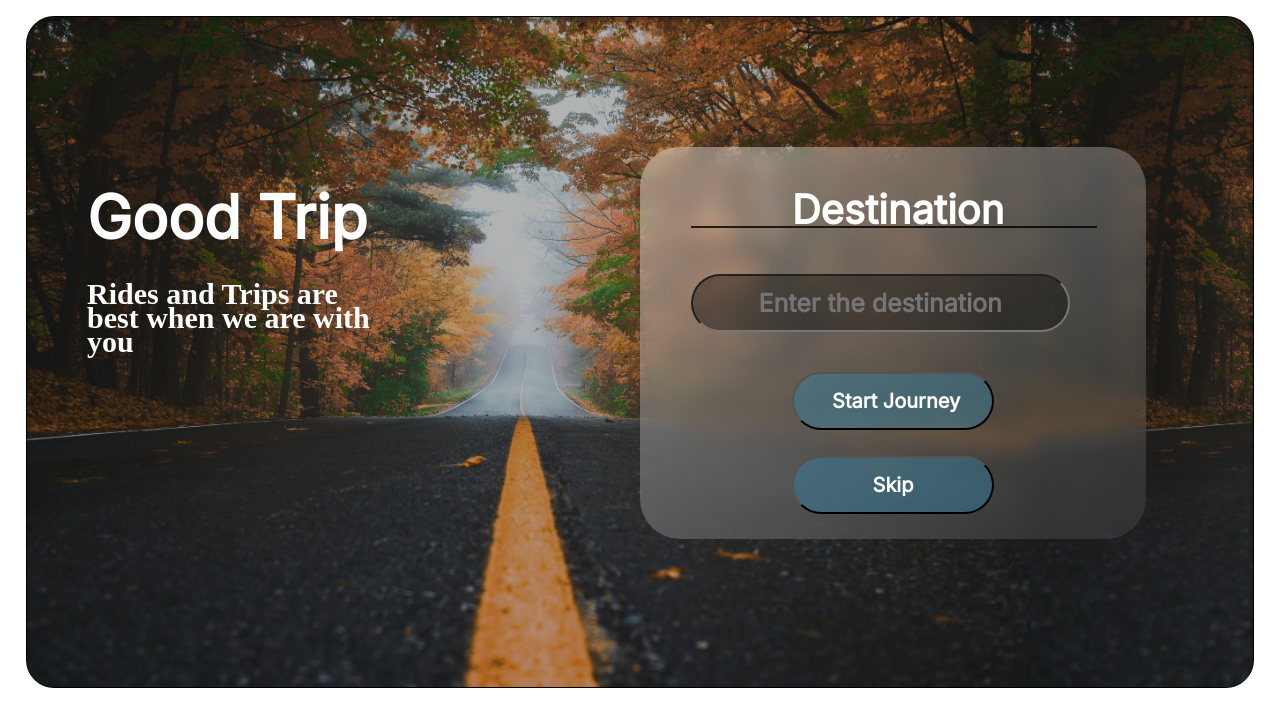
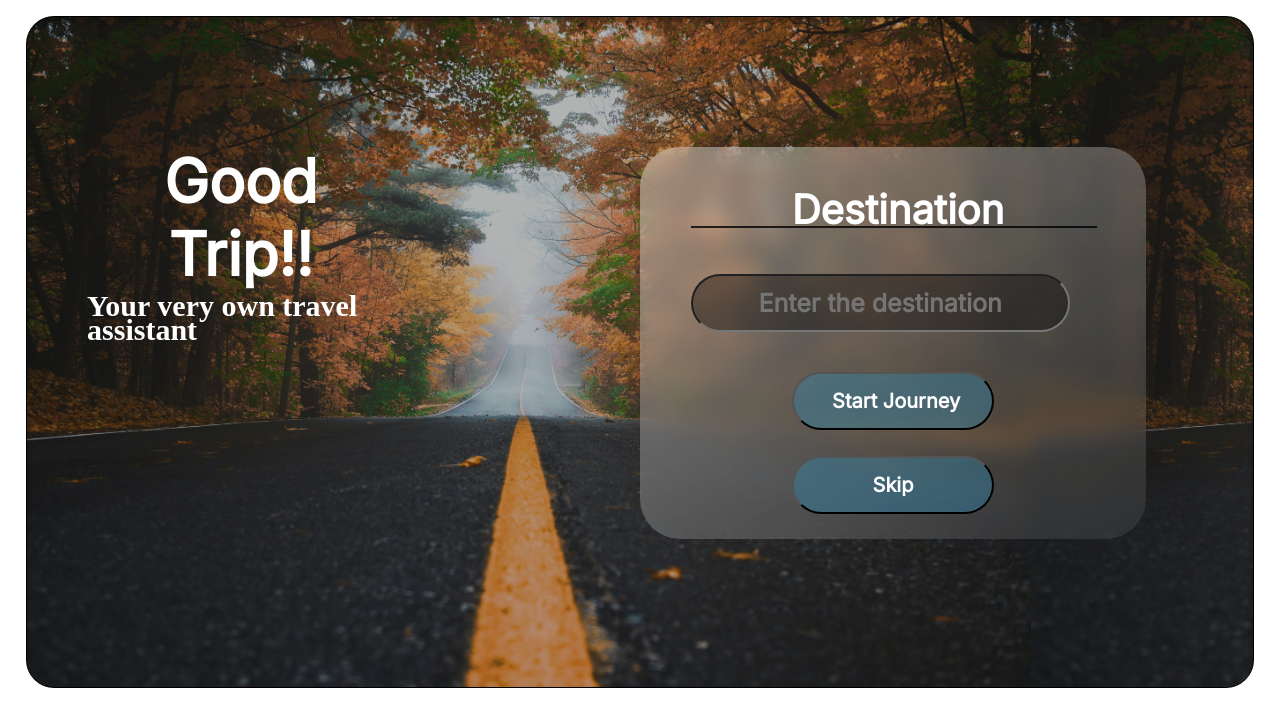
Before and after one commit to abhishekpaul11/Good_Trip, a Flask app: page / in a window 1280 px wide. Shown: the part 96-800 px from the top of the page. Run offline with Flask 2, Linux system fonts and the light colour scheme; some libraries are stand-ins or nearby versions.

Commit message:
Tag line changed

```diff
--- a/templates/Dashboard.html
+++ b/templates/Dashboard.html
@@ -19,10 +19,10 @@
           <div class="dashboard">
             <div class='dashboard_img'></div>
             <div class="tagline">
-              Good Trip
+              Good Trip!!
             </div>
             <div class='tagline1'>
-              Rides and Trips are best when we are with you
+             Your very own travel assistant
             </div>
           </div>
           <div class='container'>
```
Also changed, not shown: 1 other file.
